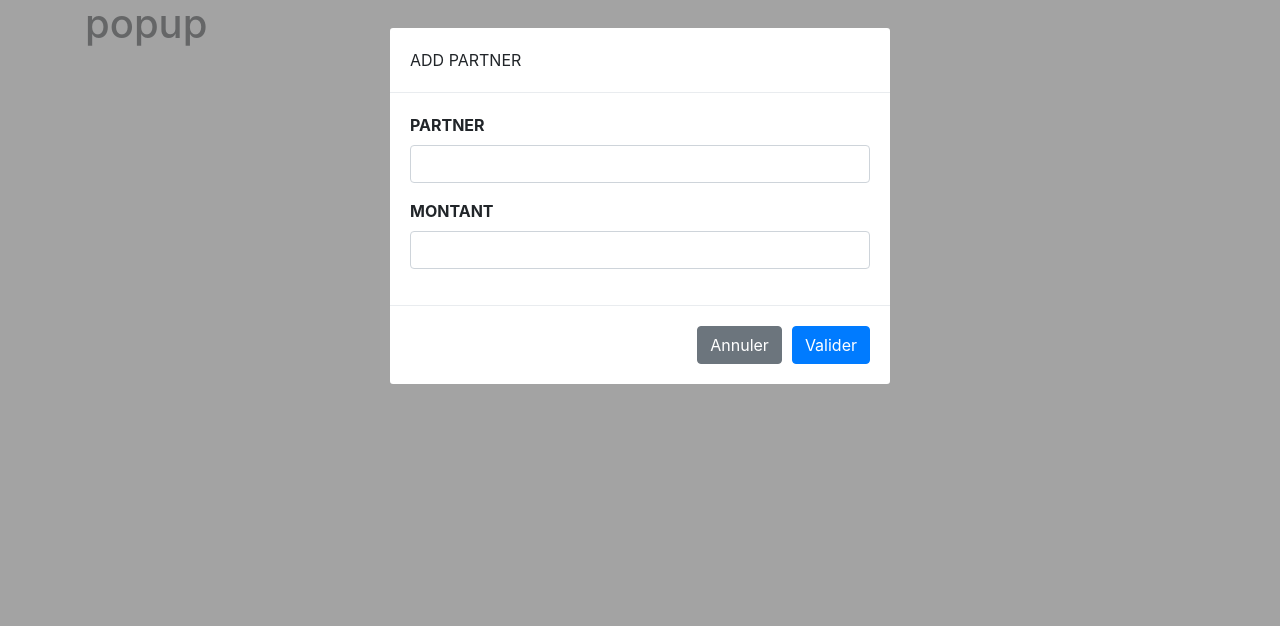
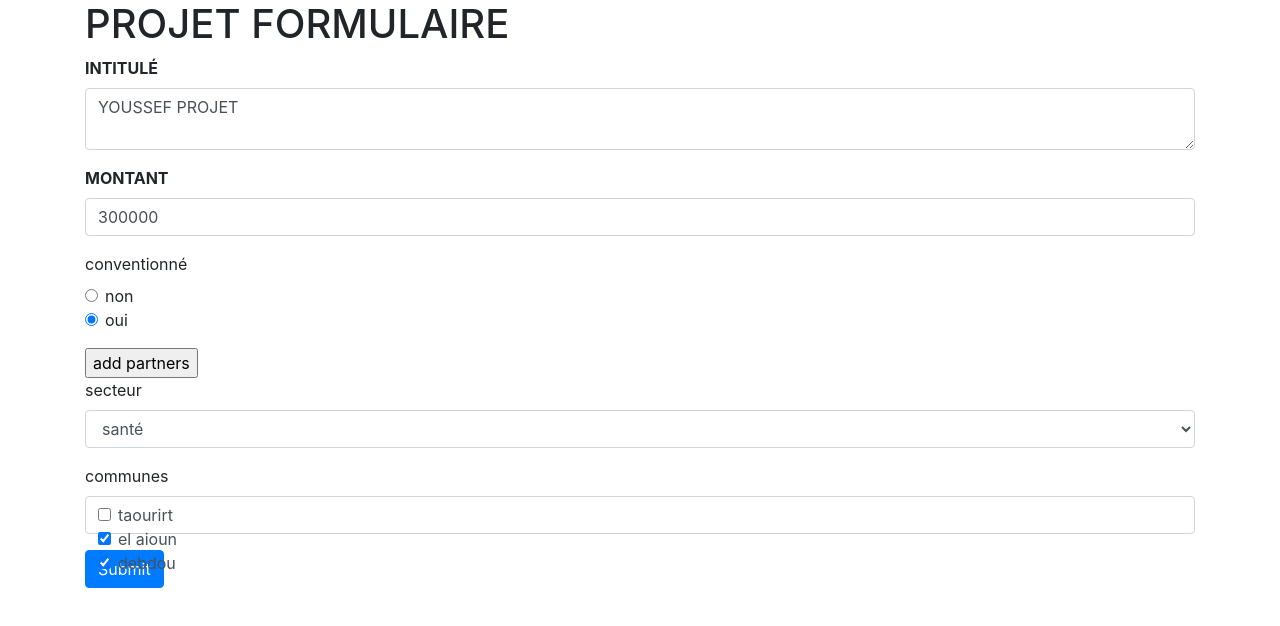
Before and after one commit to hayina/projets, a React (Create React App) app: page / in a window 1280 px wide. Shown: the top 626 px of the page. Built offline with nearby package versions, Linux system fonts and the light colour scheme.

Commit message:
=convention modal fixed

```diff
--- a/src/actions/index.js
+++ b/src/actions/index.js
@@ -13,3 +13,11 @@ export const initFormValues = () => (
         type: 'LOAD_INIT_FORM_VALUES'
     }
 );
+
+
+///////////////
+
+export const toggleModal = (modalName, modalToggle) => ({
+    type: 'TOGGLE_MODAL',
+    payload: { modalName, modalToggle }
+})
--- a/src/components/App.js
+++ b/src/components/App.js
@@ -9,26 +9,33 @@ import Convention from './modals/Convention'
 
 const App = (props) => {
 
-    const { dispatch } = props;
+    const { dispatch, formModals } = props;
 
     return (
 
         <div>
-            {/* <h1>PROJET FORMULAIRE</h1>
-            <ProjetForm /> */}
 
-            <h1>popup</h1>
+            <ProjetForm />
 
-            <Modal
-                handleClick={() => dispatch(submit('conventionForm'))}
-                title="ADD PARTNER"
-            >
-                <Convention/>
-            </Modal>
+
+            { formModals.modal && (
+                <Modal
+                    handleClick={() => dispatch(submit('conventionForm'))}
+                    title="ADD PARTNER"
+                    modalName='convention'
+                >
+                    { formModals.convention && <Convention /> }
+                </Modal>
+            )}
 
         </div>
 
     )
 }
 
-export default connect()(App);
+export default connect(
+    // map state to props function
+    (state) => ({
+        formModals: state.formModals
+    })
+)(App);
--- a/src/components/forms/ProjetForm.js
+++ b/src/components/forms/ProjetForm.js
@@ -2,7 +2,7 @@ import React, { Component } from 'react';
 import { connect } from 'react-redux';
 import { Field, reduxForm, formValueSelector } from 'redux-form'
 
-import * as actions from '../../actions'
+import { toggleModal } from '../../actions'
 
 import { required, number, emptyArray } from './validator'
 import TextField from './form-fields/TextField'
@@ -28,13 +28,15 @@ class ProjetForm extends Component {
     render() {
 
         // props from redux
-        const { handleSubmit, isConvention } = this.props;
+        const { handleSubmit, isConvention, toggleModal } = this.props;
         // const { formValuesChange, form } = this.props;
 
         console.log(this.props)
 
         return (
             <form onSubmit={handleSubmit(this.onSubmit)}>
+
+                <h1>PROJET FORMULAIRE</h1>
 
                 <Field
                     name="intitule"
@@ -61,7 +63,11 @@ class ProjetForm extends Component {
                 />
 
 
-                {isConvention ? (<h1>convention !!!</h1>) : undefined}
+                { isConvention && (
+                    <input type="button" className="show-modal show-modal-conv" value="add partners"
+                        onClick={ () => toggleModal('convention', true) }
+                    />
+                )}
 
 
                 <Field
@@ -102,7 +108,7 @@ const initialValues = {
     intitule: 'YOUSSEF PROJET',
     montant: 300000,
     secteur: 1,
-    isConvention: false,
+    isConvention: true,
     communes: [2, 3]
 
 }
@@ -112,15 +118,12 @@ const selector = formValueSelector('projetForm');
 // connecting with the redux hoc
 export default connect(
     // MapStateToProps
-    (state) => {
-        const isConvention = selector(state, 'isConvention')
-        return {
+    (state) => (
+        {
             initialValues,
-            isConvention
+            isConvention: selector(state, 'isConvention')
         }
-    },
+    ),
     //MapDispatchToProps
-    // {
-    //     initFormValues: actions.initFormValues
-    // }
+    { toggleModal }
 )(ProjetForm);
--- a/src/components/forms/forms.css
+++ b/src/components/forms/forms.css
@@ -3,3 +3,13 @@
     font-weight: bold;
     text-transform: uppercase;
 }
+
+
+.show-modal {
+
+}
+
+
+.show-modal-conv {
+
+}
--- a/src/components/modals/Convention.js
+++ b/src/components/modals/Convention.js
@@ -20,7 +20,10 @@ class Convention extends React.Component {
         return (
             <div className="conv-container">
                 <form onSubmit={ handleSubmit }>
-                    <Field name="partner" component={TextField} label="Partner" cssClass="" />
+                    <Field name="partner" component={TextField} label="Partner" cssClass=""
+                        // format={ v => !v ? '' : v.toUpperCase()  }
+                        parse={ v => !v ? '' : v.toUpperCase() }
+                    />
                     <Field name="montant" component={TextField} label="Montant" cssClass="" />
                 </form >
             </div >
--- a/src/components/modals/Modal.js
+++ b/src/components/modals/Modal.js
@@ -1,4 +1,7 @@
 import React from 'react';
+import {connect} from 'react-redux';
+
+import { toggleModal } from '../../actions'
 
 import './modal.css'
 
@@ -7,7 +10,25 @@ import './modal.css'
 class Modal extends React.Component {
 
 
+    constructor(props) {
+        super(props);
+        this.modalDialogRef = React.createRef();
+    }
 
+    componentDidMount() {
+        document.addEventListener('mousedown', this.handleClickOutside);
+    }
+
+    componentWillUnmount() {
+        document.removeEventListener('mousedown', this.handleClickOutside);
+    }
+
+    handleClickOutside = (event) => {
+        if (this.modalDialogRef.current && !this.modalDialogRef.current.contains(event.target)) {
+            console.log('You clicked outside of me!');
+            this.props.toggleModal(this.props.modalName, false);
+        }
+    }
 
     render() {
 
@@ -16,7 +37,7 @@ class Modal extends React.Component {
         return (
             <div className="pop-container">
 
-                <div className="pop-dialog">
+                <div className="pop-dialog" ref={this.modalDialogRef}>
 
                     <div className="pop-header">
                         <div className="pop-title">{title}</div>
@@ -40,4 +61,9 @@ class Modal extends React.Component {
 }
 
 
-export default Modal;
+export default connect(
+    // map state to props function
+    null,
+    //map actions dispatch to props
+    { toggleModal }
+)(Modal);
--- a/src/reducers/index.js
+++ b/src/reducers/index.js
@@ -2,11 +2,11 @@ import { combineReducers } from 'redux';
 
 // import projetFormReducer from './projetFormReducer'
 import { reducer as formReducer } from 'redux-form';
-import projetFormReducer from './projetFormReducer';
+import {formModalsReducer} from './projetFormReducer';
 
 
 
 export default combineReducers({
     form: formReducer,
-    initialValues: projetFormReducer
+    formModals: formModalsReducer
 })
--- a/src/reducers/projetFormReducer.js
+++ b/src/reducers/projetFormReducer.js
@@ -1,13 +1,19 @@
 const INITIAL_STATE = {};
+const FORM_MODALS_STATE = {
 
-export default (state=INITIAL_STATE, action) => {
+    modal: false,
+    convention: false
+};
+
+export const formModalsReducer = (state=FORM_MODALS_STATE, action) => {
 
     console.log(action.type)
 
     switch(action.type) {
 
-        case 'LOAD_INIT_FORM_VALUES':
-            return {...state, intitule: 'YOUSSEF PROJET INIT ...'};
+        case 'TOGGLE_MODAL':
+            const { modalName, modalToggle} = action.payload;
+            return { ...state, [modalName]: modalToggle, modal: modalToggle };
 
         default:
             return state;
```
